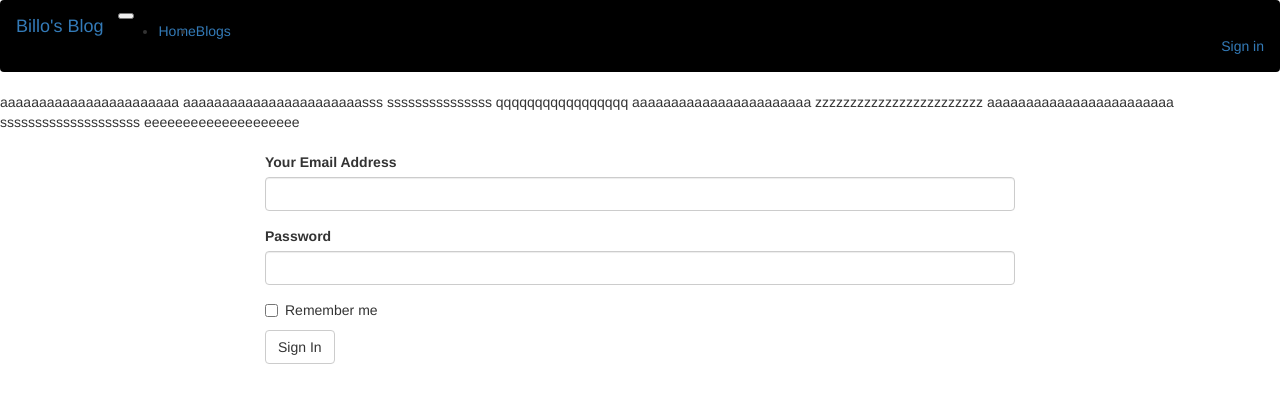
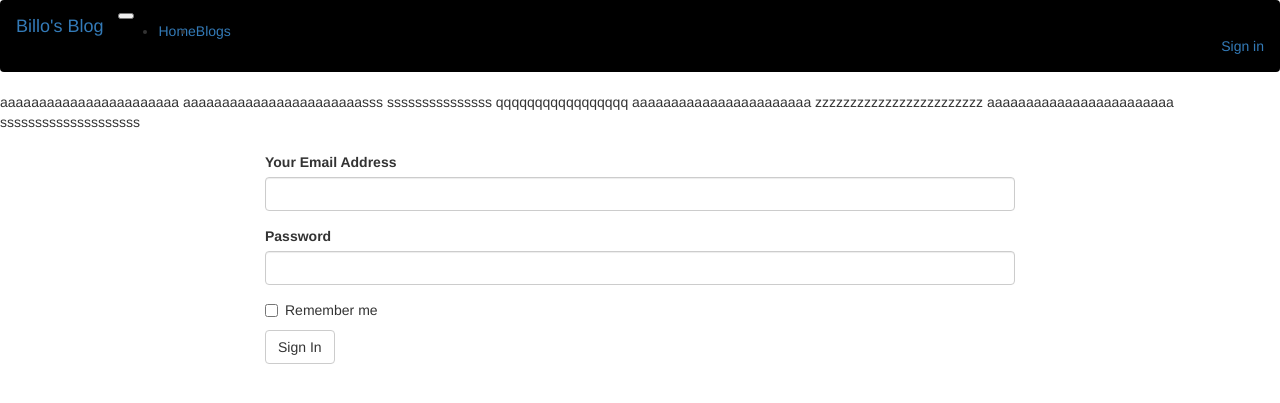
Before and after one commit to billodiallo/Blog, a Flask app: page /authenticate/login in a window 1280 px wide. Shown: the top 403 px of the page. Run offline with Flask 2, Linux system fonts and the light colour scheme; some libraries are stand-ins or nearby versions.

```diff
--- a/app/templates/navbar.html
+++ b/app/templates/navbar.html
@@ -51,4 +51,3 @@ aaaaaaaaaaaaaaaaaaaaaaa
 zzzzzzzzzzzzzzzzzzzzzzzz
 aaaaaaaaaaaaaaaaaaaaaaaa
 ssssssssssssssssssss
-eeeeeeeeeeeeeeeeeeee
```
